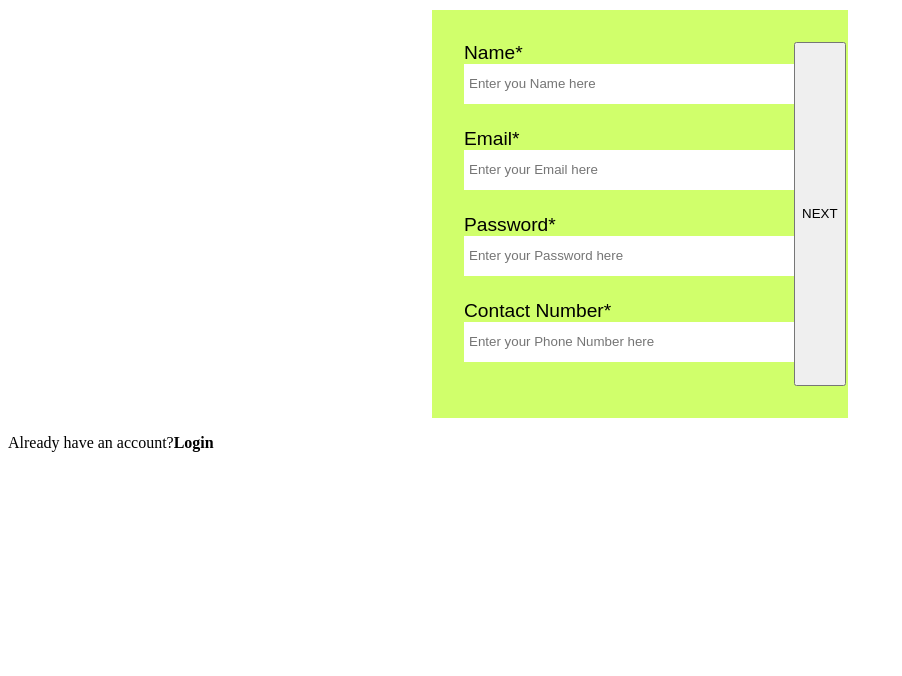
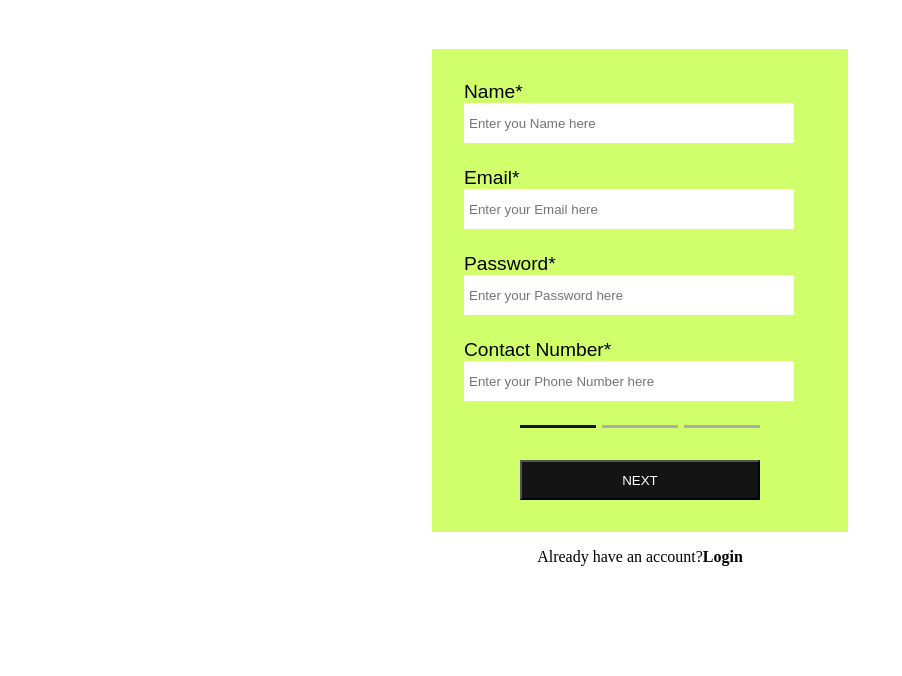
Before and after one commit to Arya-n-101/spirit, a website: page page 1/index.html in a window 1280 px wide. Shown: the part 124-800 px from the top of the page, without its empty margins (0-902 px from the left). Drawn offline with Linux system fonts and the light colour scheme.

Commit message:
Update index.css

```diff
--- a/page 1/index.css
+++ b/page 1/index.css
@@ -3,12 +3,45 @@
     display: flex;
     padding: 2rem;
     width: 22rem;
+    /* margin: auto; */
+    flex-direction: column;
+}
+body{
+    display: flex;
+}
+.lines{
+    height: 0.2rem;
+    width: 15rem;
+    margin: auto;
+    display: flex;
+    flex-basis: 1;
+    flex-grow: 1;
+    gap: 0.4rem;
+}
+.line1{
+    background-color: #141414;
+    height: 0.2rem;
+    width: 5rem;
+}
+.line2{
+    background-color: #ABABAb;
+    width: 5rem;
+}
+.line3{
+    background-color: #ABABAb;
+    width: 5rem;
+}
+.head{
+    display: flex;
+    flex-direction: column;
+    justify-content: center;
     margin: auto;
 }
 h1{
     font-family: 'Caladea', serif;
-    font-weight: 500;
-    margin-left: 38vw;
+    font-weight: 800;
+    font-size: 2.5rem;
+    /* margin-left: 33vw; */
     margin-bottom: 0;
 }
 label{
@@ -20,5 +53,17 @@ input{
     height: 2rem;
     margin-bottom: 1.5rem;
     border: solid white ;
-    color: #ABABAB;
 }
+.next{
+    background-color: #141414;
+    color: white;
+    margin:auto;
+    width: 15rem;
+    height: 2.5rem;
+    margin-top: 2rem;
+
+}
+.login{
+    padding-top :1rem;
+    margin: auto;
+}
```
